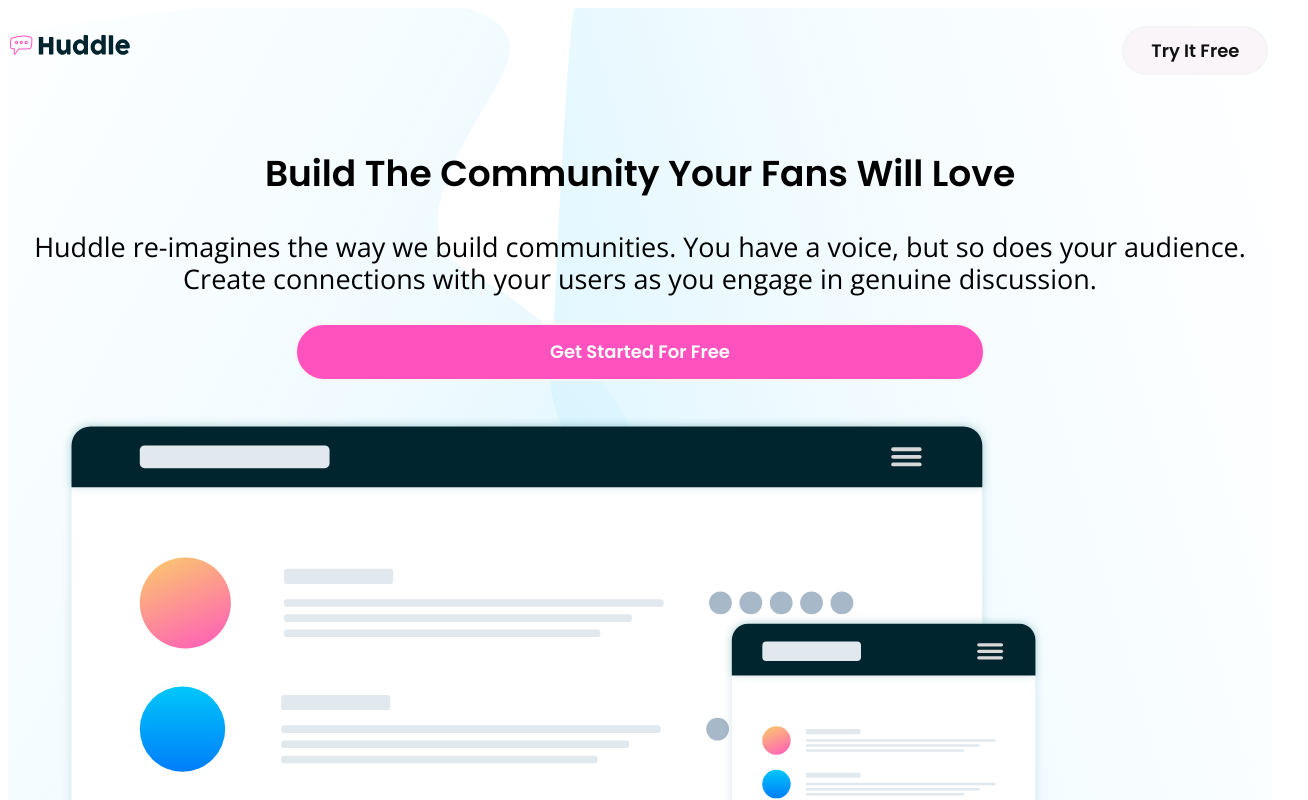
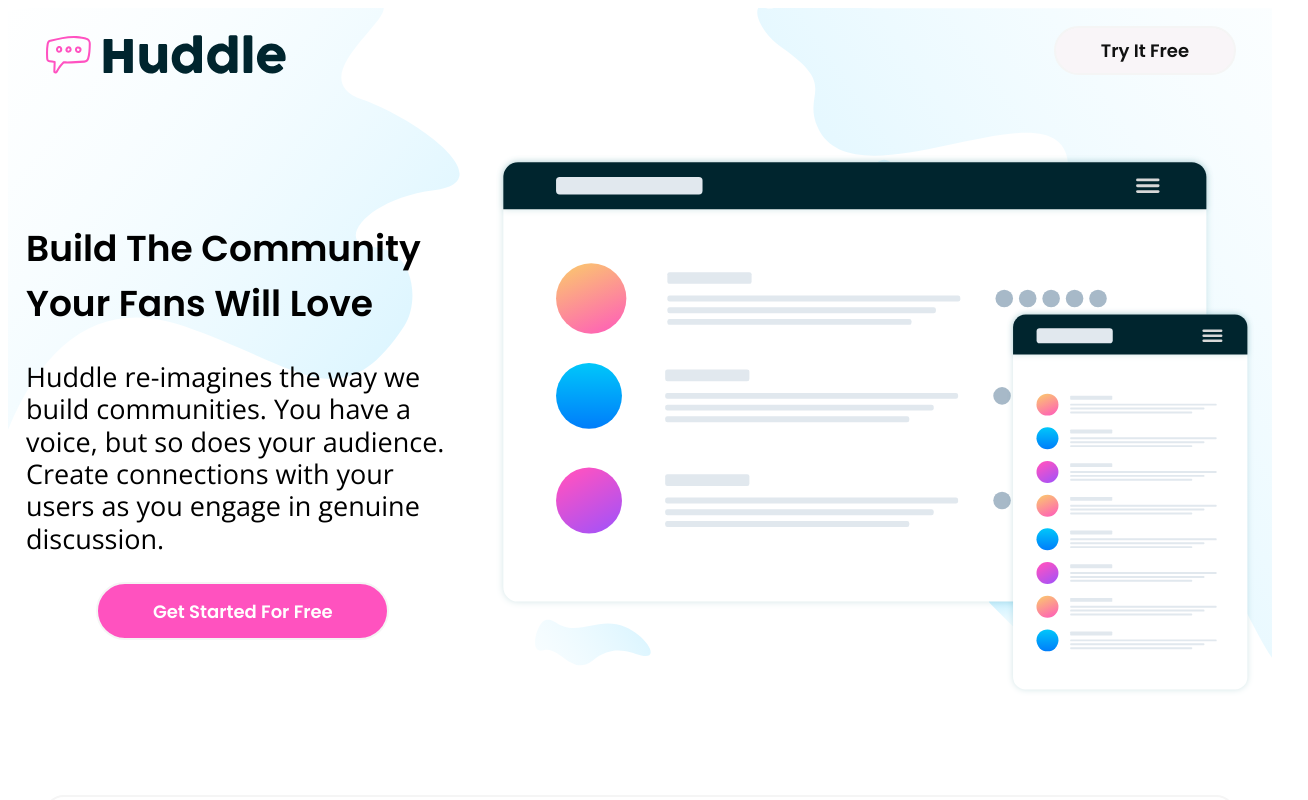
Before and after one commit to DerrickTawah/huddle, a plain HTML site: page index.html in a window 1280 px wide. Shown: the top 800 px of the page, 1308 px wide, since content can reach past the window. Drawn offline with nearby package versions, Linux system fonts and the light colour scheme.

Commit message:
add desktop style

```diff
--- a/css/style.css
+++ b/css/style.css
@@ -232,4 +232,80 @@ footer > p {
 
 @media screen and (min-width: 800px) {
 
+    header {
+        background: url('/images/bg-hero-desktop.svg');
+        background-repeat: no-repeat;
+        background-size: cover;
+    }
+
+    header img {
+        float: left;
+        width: 240px;
+        padding: 1.5em 0.1em;
+        margin: 0 2em;
+    }
+
+    header > a {
+        float: right;
+        border: 2px solid #f5f5f5;
+        border-radius: 50px;
+        background-color: hsl(315, 25%, 97%);
+        padding: .5em 2.5em;
+        margin-top: 1em;
+        margin-right: 2em;
+        text-decoration: none;
+        color: rgb(17, 17, 17);
+        box-shadow: 40px;
+        font-family: 'Poppins';
+    }
+
+    .hero {
+        display: flex;
+        flex-flow: row;
+        justify-content: space-between;
+        width: 100%;
+        margin: 0 auto;
+    }
+
+    .hero-content {
+        width: 40%;
+        justify-content: flex-start;
+        align-items: flex-start;
+        text-align: left;
+        padding-top: 4em;
+    }
+
+    .hero > img {
+        width: 60%;
+    }
+
+    .benefits {
+        display: flex;
+        flex-flow: column;
+        width: 100%;
+    }
+
+
+    .grow {
+        display: flex;
+        flex-flow: row;
+    }
+
+    .flowing {
+        display: flex;
+        flex-flow: row-reverse;
+    }
+
+    .users {
+        display: flex;
+        flex-flow: row;
+    }
+
+    .call-to-action {
+        width: 50%;
+        margin-bottom: -6em;
+        margin-left: auto;
+        margin-right: auto;
+
+    }
 }
--- a/index.html
+++ b/index.html
@@ -17,6 +17,7 @@
     <img src="/images/logo.svg" alt="Huddle Logo">
     <a href="#" class="tryit">Try It Free</a>
     <section class="hero container">
+      <div class="hero-content">
           <h1 class="hero-header">
               Build The Community Your Fans Will Love
           </h1>
@@ -25,6 +26,7 @@
               Create connections with your users as you engage in genuine discussion.
           </p>
           <a href="#" class="hero-btn btn">Get Started For Free</a>
+      </div>
       <img src="/images/illustration-mockups.svg" alt="header image" class="hero-img">
     </section>
   </header>
@@ -33,21 +35,29 @@
     <section class="benefits">
       <div class="grow">
         <img src="/images/illustration-grow-together.svg" alt="grow together" class="grow-img">
+        <div class="grow-content">
             <h2>Grow Together</h2>
             <p class="grow-para">Generate meaningful discussions with your audience and build a strong, loyal community.
               Think of the insightful conversations you miss out on with a feedback form.</p>
         </div>
+
+      </div>
       <div class="flowing">
         <img src="/images/illustration-flowing-conversation.svg" alt="" class="flowing-img">
+        <div class="flowing-content">
             <h2>Flowing Conversations</h2>
           <p class="flowing-conv">You wouldn't paginate a conversation in real life, so why do it online? Our threads
             have just-in-time loading for a more natural flow.</p>
         </div>
+      </div>
       <div class="users">
         <img src="/images/illustration-your-users.svg" alt="Users Image" class="users-img">
+        <div class="users-content">
             <h2>Your Users</h2>
             <p class="users-para">It takes no time at all to integrate Huddle with your app's authentication solution.
                 This means, once signed in to your app, your users can start chatting immediately.</p>
+        </div>
+
       </div>
     </section>
     <section class="call-to-action">
```
Lines whose indentation alone changed are shown as unchanged.
